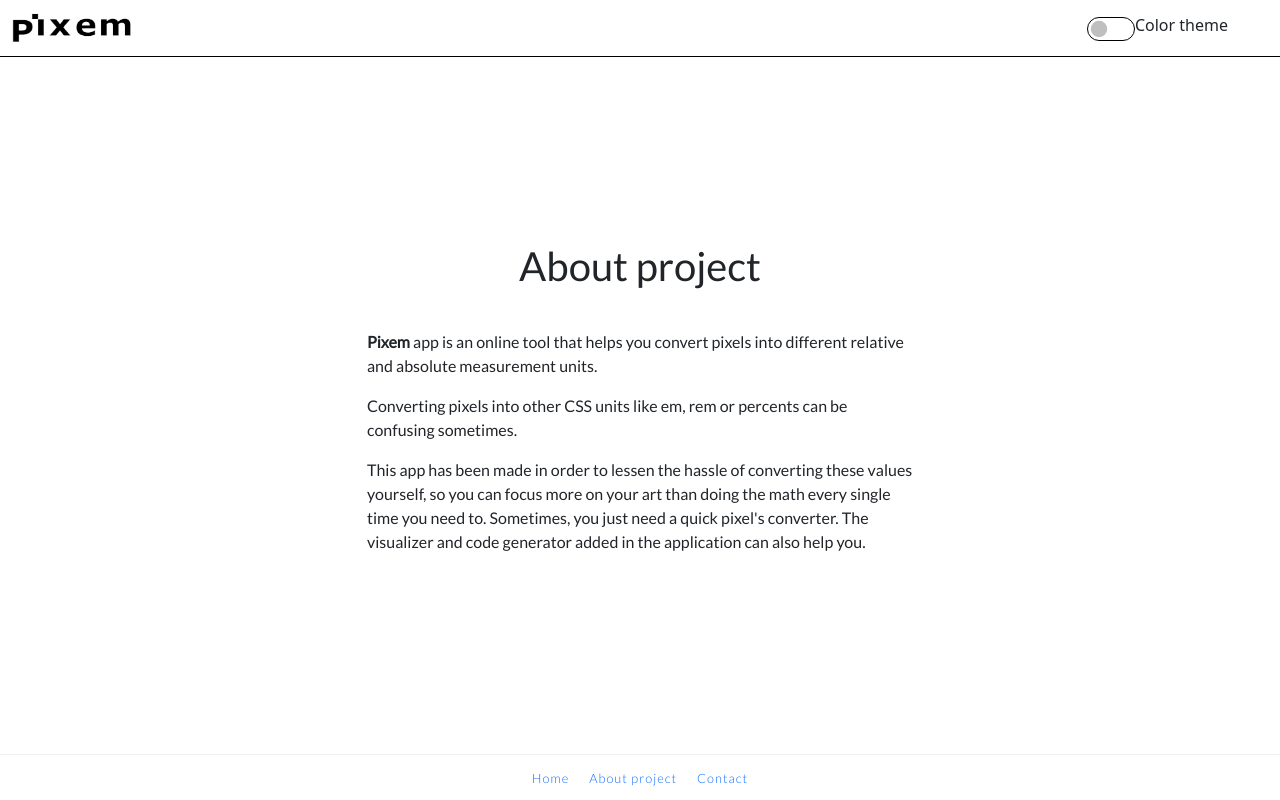
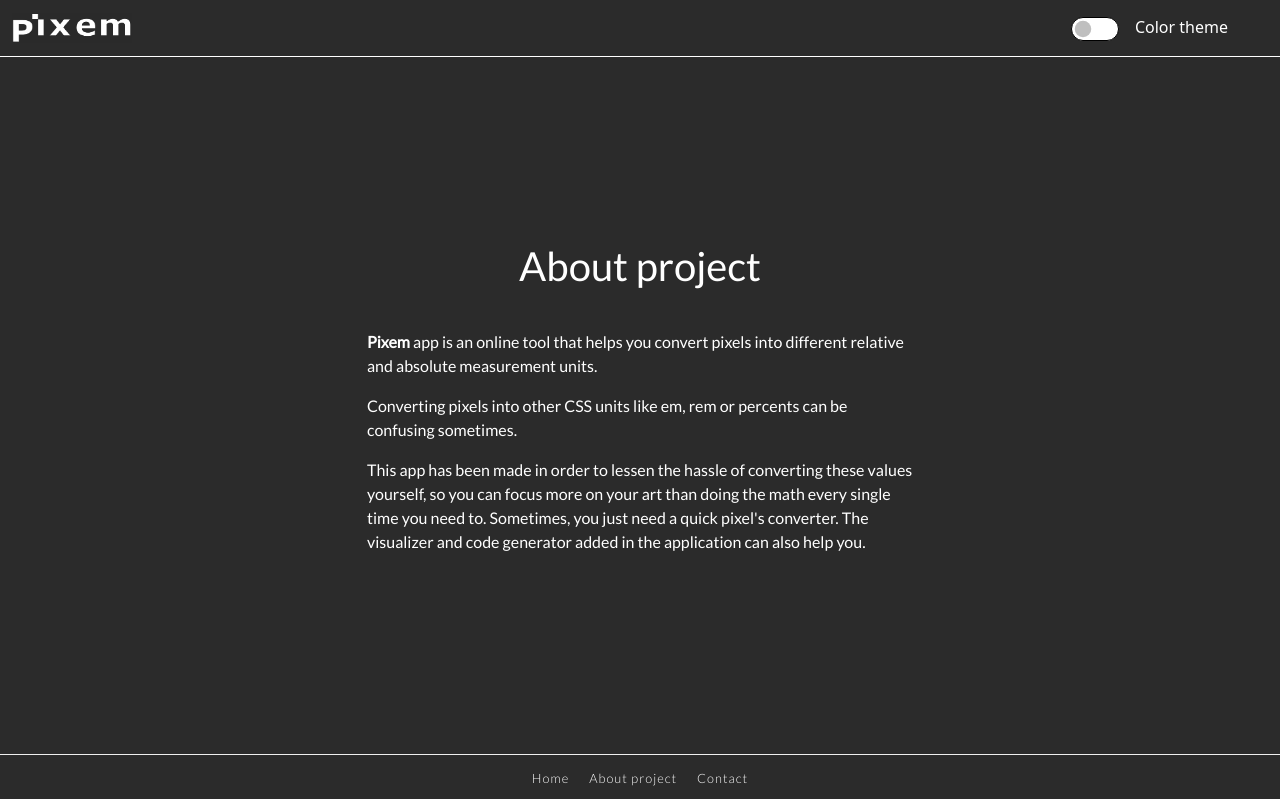
Before and after one commit to 12Aleks/pixem, a Next.js app in the folder app/: page /about in a window 1280 px wide. Built offline with nearby package versions, Linux system fonts and the light colour scheme.

Commit message:
In project was added redux toolkit

```diff
--- a/app/components/header.js
+++ b/app/components/header.js
@@ -3,9 +3,13 @@ import Link from "next/link";
 import Image from "next/image";
 import logo from "../images/pixem.png";
 import logo_dark from "../images/pixem_dark.png";
+import {useSelector, useDispatch} from "react-redux";
+import {toggleTheme} from '../store/themeSlice'
 
-const Header = ({theme, setTheme}) => {
-
+const Header = () => {
+    const selector = useSelector(state => state.colorTheme.value);
+    const dispatch = useDispatch();
+    console.log(selector.payload)
     return (
         <Navbar >
             <Container fluid>
@@ -13,7 +17,7 @@ const Header = ({theme, setTheme}) => {
                 <Navbar.Brand>
                     <Image
                         alt=""
-                        src={theme? logo: logo_dark}
+                        src={selector.payload? logo: logo_dark}
                         className="d-inline-block align-top logo"
                         width={120}
                         height={30}
@@ -25,7 +29,7 @@ const Header = ({theme, setTheme}) => {
                     type="switch"
                     id="custom-switch"
                     label='Color theme'
-                    onChange={() => setTheme(!theme)}
+                    onChange={() => dispatch(toggleTheme(!selector.payload))}
                 />
 
             </Container>
--- a/app/components/mainContainer.js
+++ b/app/components/mainContainer.js
@@ -1,18 +1,18 @@
 import Header from "./header";
 import Footer from "./footer";
 import Head from "next/head";
-import {useState} from "react";
+import {useSelector} from 'react-redux';
 
 const MainContainer = ({children, title, keywords}) => {
-    const [theme, setTheme] = useState(true);
+    const selector = useSelector(state => state.colorTheme.value);
 
     return (
-        <section className={theme ? undefined: 'dark'}>
+        <section className={selector.payload ? undefined: 'dark'}>
             <Head>
                 <title>{title}</title>
                 <meta keywords={'pixem converter' + keywords}></meta>
             </Head>
-            <Header theme={theme} setTheme={data => setTheme(data)}/>
+            <Header />
             {children}
             <Footer/>
         </section>
--- a/app/package.json
+++ b/app/package.json
@@ -10,14 +10,14 @@
   "author": "",
   "license": "ISC",
   "dependencies": {
+    "@reduxjs/toolkit": "^1.8.0",
     "bootstrap": "^5.1.3",
-    "mobx": "^6.4.2",
-    "mobx-react-lite": "^3.3.0",
     "next": "^12.0.10",
     "react": "^17.0.2",
     "react-bootstrap": "^2.1.2",
     "react-bootstrap-icons": "^1.7.2",
     "react-dom": "^17.0.2",
+    "react-redux": "^7.2.6",
     "sass": "^1.49.7",
     "sass-loader": "^12.4.0"
   }
--- a/app/pages/_app.js
+++ b/app/pages/_app.js
@@ -1,6 +1,12 @@
-import 'bootstrap/dist/css/bootstrap.css'
-import '../styles/style.scss'
+import 'bootstrap/dist/css/bootstrap.css';
+import '../styles/style.scss';
+import { Provider } from 'react-redux';
+import store from '../store/index'
 
 export default function MyApp({ Component, pageProps }) {
-    return <Component {...pageProps} />
+    return (
+       <Provider store={store}>
+           <Component {...pageProps} />
+       </Provider>
+    )
 }
--- a/app/pages/about.js
+++ b/app/pages/about.js
@@ -4,8 +4,7 @@ import MainContainer from "../components/MainContainer";
 const About = () => {
     return (
         <MainContainer title={'About project'} keywords={'About project'}>
-        <div className='about'>
-            <Container className='main'>
+            <Container className='main about'>
                 <Row>
                     <Col  sm={{span: 12, offset: 0}} md={{span: 8, offset: 2}} lg={{span: 6, offset: 3}}>
                         <h1>About project</h1>
@@ -19,7 +18,6 @@ const About = () => {
                     </Col>
                 </Row>
             </Container>
-        </div>
         </MainContainer>
     );
 };
--- a/app/pages/contact.js
+++ b/app/pages/contact.js
@@ -12,8 +12,7 @@ import MainContainer from "../components/MainContainer";
 const Contact = () => {
     return (
         <MainContainer  title={'Contact page'} keywords={'Contact page'}>
-        <div className='contact'>
-            <Container className='main'>
+            <Container className='main contact'>
                 <Row>
                     <Col sm={{span: 12, offset: 0}} md={{span: 8, offset: 2}} lg={{span: 6, offset: 3}}>
                         <h1>Contact</h1>
@@ -41,7 +40,6 @@ const Contact = () => {
                     </Col>
                 </Row>
             </Container>
-        </div>
         </MainContainer>
     );
 };
--- a/app/pages/home.js
+++ b/app/pages/home.js
@@ -1,4 +1,5 @@
 import {Tabs, Tab} from 'react-bootstrap';
+
 import First from "../components/subpages/first";
 import Second from "../components/subpages/second";
 import Third from "../components/subpages/third";
--- a/app/store/index.js
+++ b/app/store/index.js
@@ -1,15 +1,8 @@
-import {makeAutoObservable} from 'mobx-react-lite'
+import {configureStore} from '@reduxjs/toolkit'
+import themeSlice from "./themeSlice";
 
-export default class State{
-    constructor(){
-        this._theme = true;
-        makeAutoObservable(this)
+export default configureStore({
+    reducer:{
+        colorTheme: themeSlice
     }
-    setTheme(theme){
-        this._theme = theme
-    }
-
-    get theme(){
-        return this._theme
-    }
-}
+})
--- /dev/null
+++ b/app/store/themeSlice.js
@@ -0,0 +1,17 @@
+import {createSlice} from '@reduxjs/toolkit'
+
+export const createTheme = createSlice({
+    name: 'colorTheme',
+    initialState: {
+        value: true
+    },
+    reducers: {
+      toggleTheme: (state, payload) => {
+          console.log('clickp', payload)
+          state.value = payload
+      }
+    }
+});
+
+export default createTheme.reducer;
+export const {toggleTheme} = createTheme.actions;
--- a/app/styles/style.scss
+++ b/app/styles/style.scss
@@ -25,11 +25,14 @@ h6{
 .dark{
   background: $dark;
 
-  h1, h2, h3, h4, h5, h6, p, span, a, .nav-link, label, table tr th, td{
+  h1, h2, h3, h4, h5, h6, p, span, a, .nav-link, label, table tr th, td, svg{
     color: $white !important;
   }
   .navbar, .main .nav.nav-tabs, .main, button,  .table > :not(:first-child){
-    border-color:  $white;
+    border-color: $white;
+  }
+  .input-wrapper .input-group.active{
+    border:1px solid $grey;
   }
 }
 
@@ -47,10 +50,13 @@ h6{
   }
   .form-check{
     padding: 0 40px;
+    display: flex;
+    align-items: center;
     .form-check-input{
       width: 3em;
       height: 1.5rem;
       border-color: $black;
+      margin-right: 16px;
       &:checked {
         background-color: $black;
       }
@@ -115,6 +121,7 @@ h6{
       cursor: pointer;
     }
   }
+
   .tab-content{
     .container{
       & > .row{
```
Also changed, not shown: 1 other file (tests, documents, lock files or other folders).
